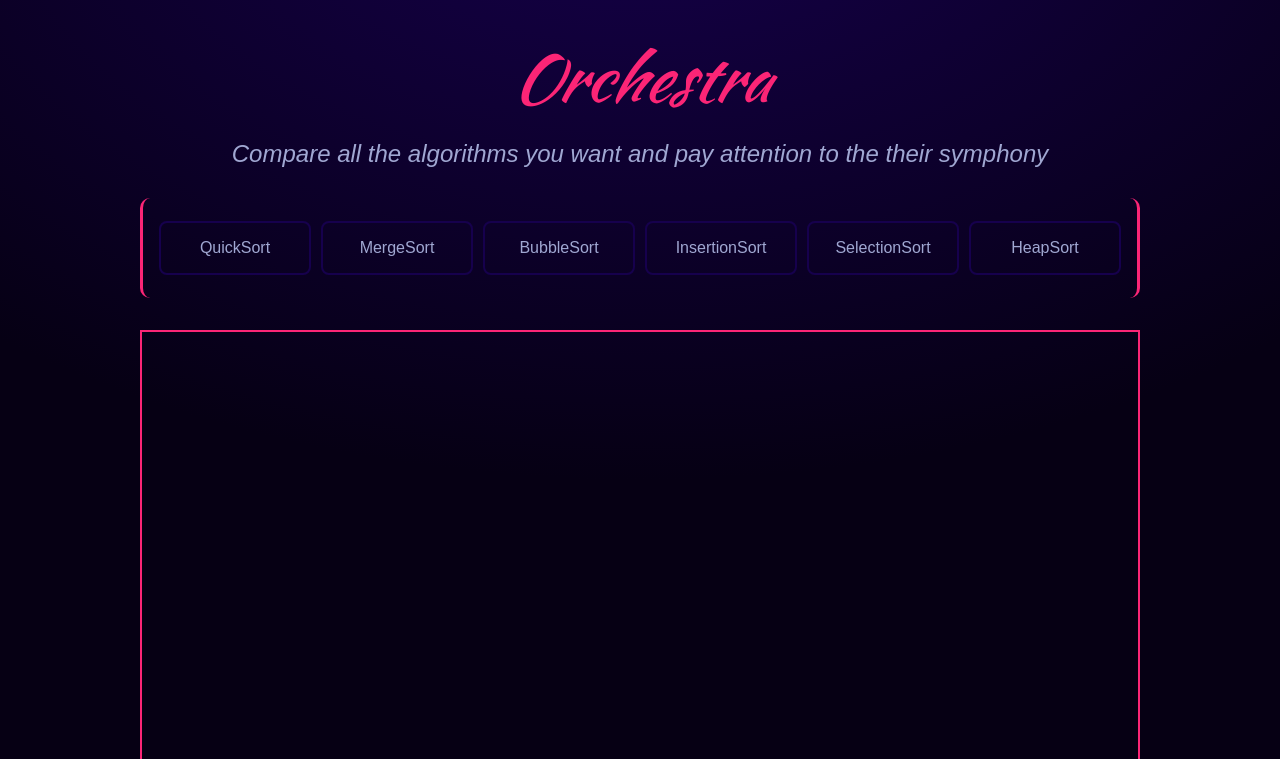
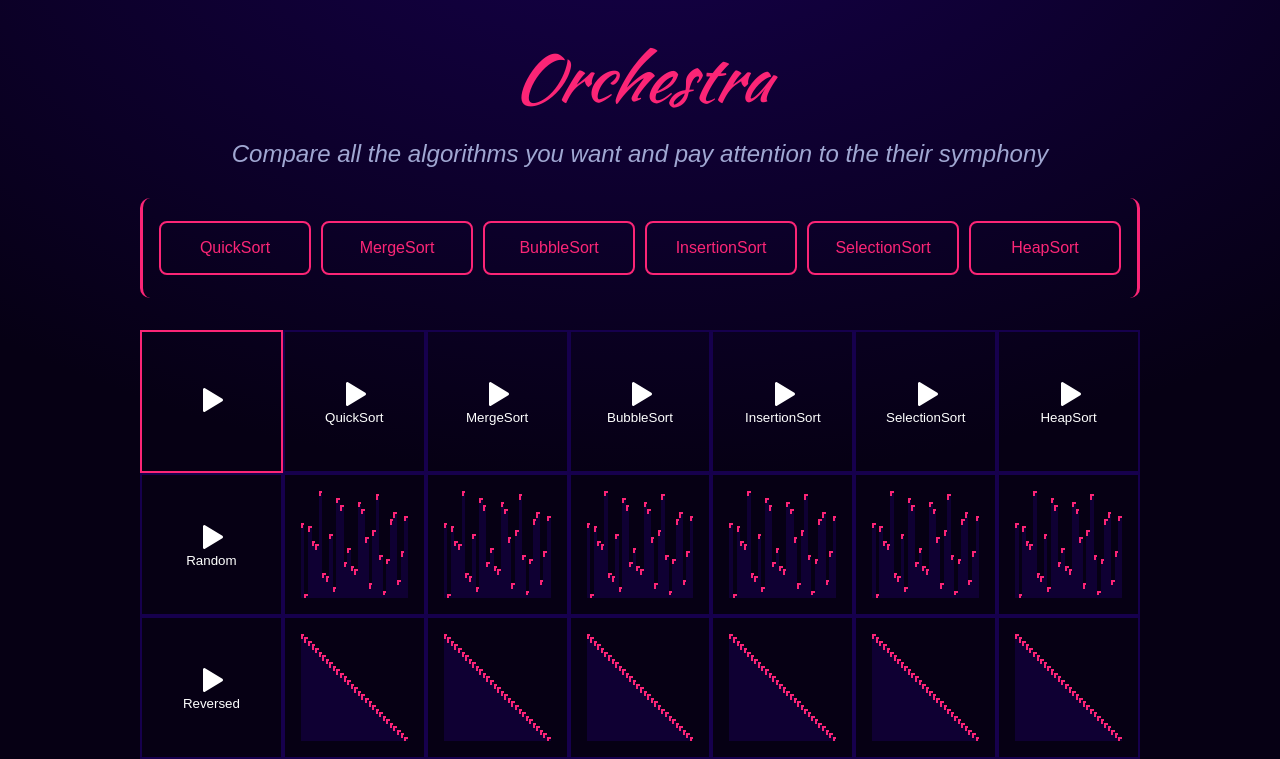
Before and after one commit to Eckry/Sorted-Symphony, a React (Vite) app: page /comparison in a window 1280 px wide. Shown: the top 759 px of the page. Built offline with nearby package versions, Linux system fonts and the light colour scheme; a web font is replaced by a local one.

Commit message:
add initalAlgorithmsSelected and new funcionality of inserting a new algorithm

```diff
--- a/src/routes/Comparison.tsx
+++ b/src/routes/Comparison.tsx
@@ -4,20 +4,28 @@ import { Algorithm } from "../types";
 import { algorithms } from "../consts";
 import { Playground } from "../components/Playground";
 
+const initialAlgorithmsSelected: Algorithm[] = [
+  "QuickSort",
+  "MergeSort",
+  "BubbleSort",
+  "InsertionSort",
+  "SelectionSort",
+  "HeapSort",
+];
+
 export const Comparison = () => {
-  const [algorithmsSelected, setAlgorithmsSelected] = useState<Algorithm[]>([]);
+  const [algorithmsSelected, setAlgorithmsSelected] = useState<Algorithm[]>(
+    initialAlgorithmsSelected
+  );
 
   const addAlgorithm = (algorithmToAdd: Algorithm) => {
-    if (algorithmsSelected.includes(algorithmToAdd)) {
-      const newAlgorithms = algorithmsSelected.filter(
-        (algorithm) => algorithm !== algorithmToAdd
-      );
-      setAlgorithmsSelected(newAlgorithms);
-      return;
-    }
-    setAlgorithmsSelected((prevState) => {
-      return [...prevState, algorithmToAdd];
-    });
+    if (algorithmsSelected.includes(algorithmToAdd)) return;
+
+    const newAlgorithms = algorithmsSelected.slice(
+      0,
+      algorithmsSelected.length - 2
+    );
+    setAlgorithmsSelected([algorithmToAdd, ...newAlgorithms]);
   };
 
   return (
```
